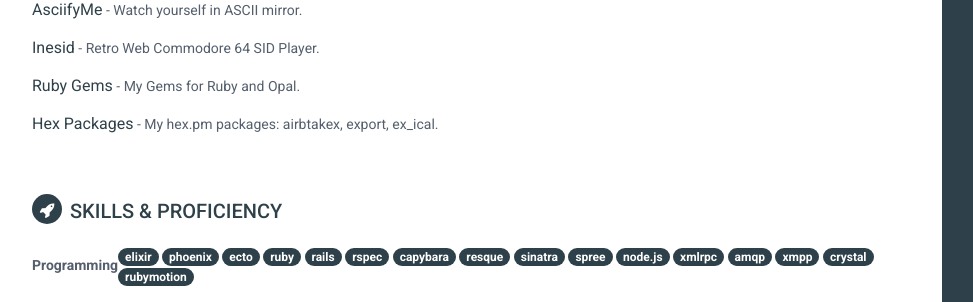
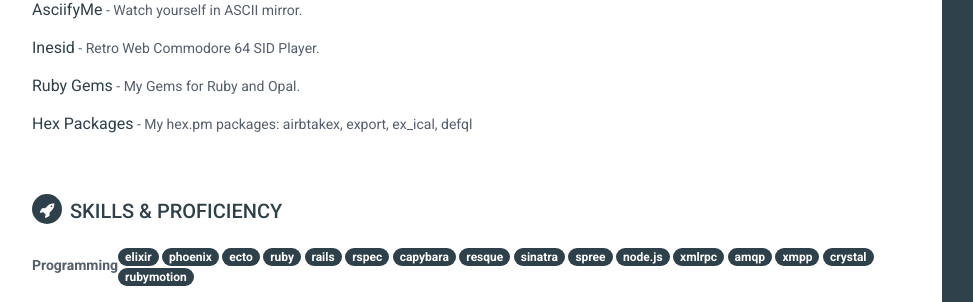
Before and after one commit to fazibear/fazibear.github.io, a Jekyll site: the page built from resume.html, in a window 1280 px wide. Shown: the part 1663-1965 px from the top of the page, without its empty margins (28-1001 px from the left). Built offline with Jekyll 4.4.1, drawn with Linux system fonts in a browser that asks for light colours; nearby versions of some CDN libraries.

Commit message:
Add defql project

```diff
--- a/_data/cv.json
+++ b/_data/cv.json
@@ -88,8 +88,8 @@
       "role": "creator",
       "url": "https://hex.pm/",
       "repo": "https://github.com/fazibear",
-      "summary": "My hex.pm packages: airbtakex, export, ex_ical.",
-      "description": "My hex.pm packages: airbtakex, export, ex_ical.",
+      "summary": "My hex.pm packages: airbtakex, export, ex_ical, defql",
+      "description": "My hex.pm packages: airbtakex, export, ex_ical, defql",
       "keywords": ["elixir","hex"]
     }
   ],
```
Also changed, not shown: _includes/projects.html (+7 -0 lines).
